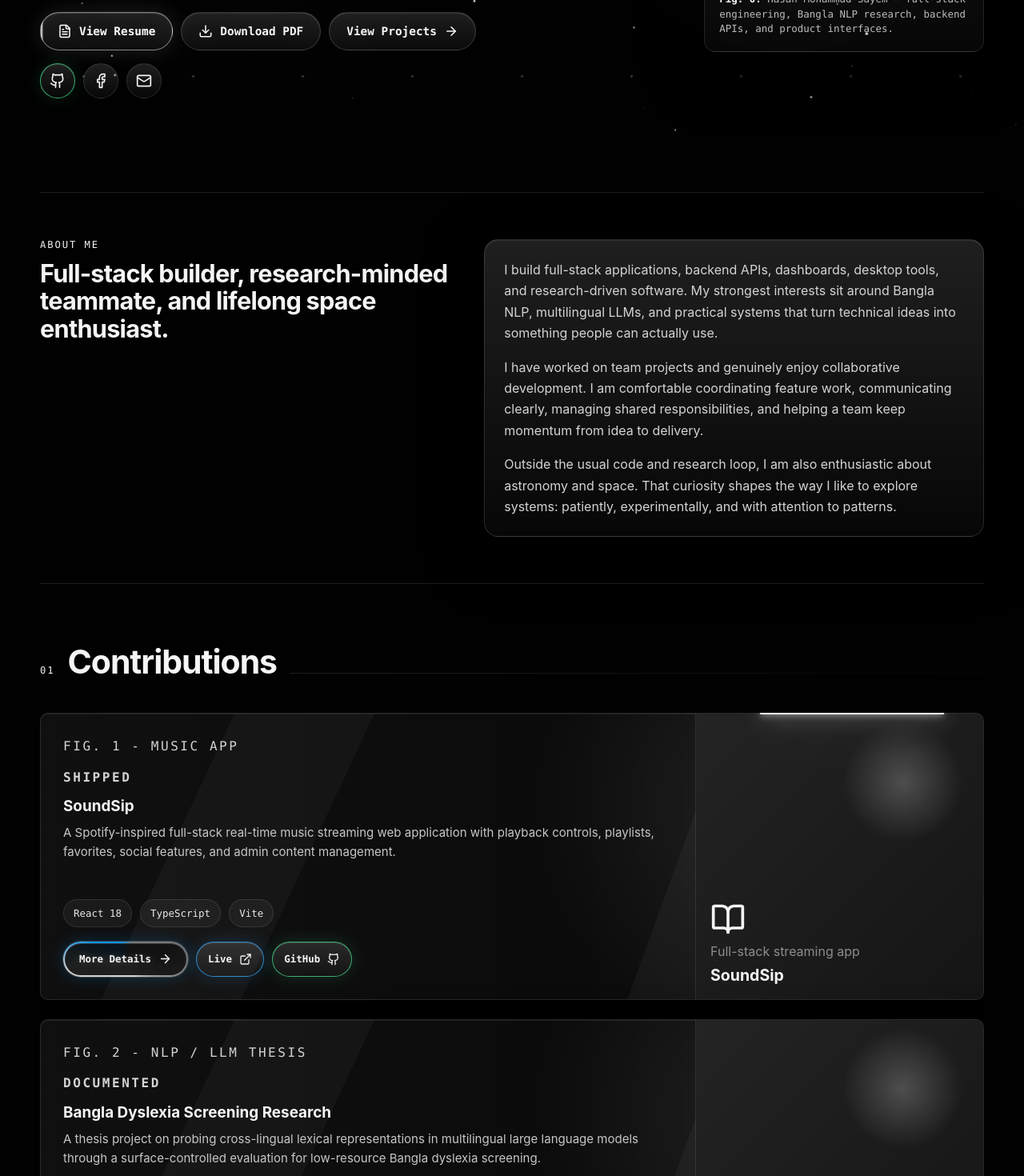
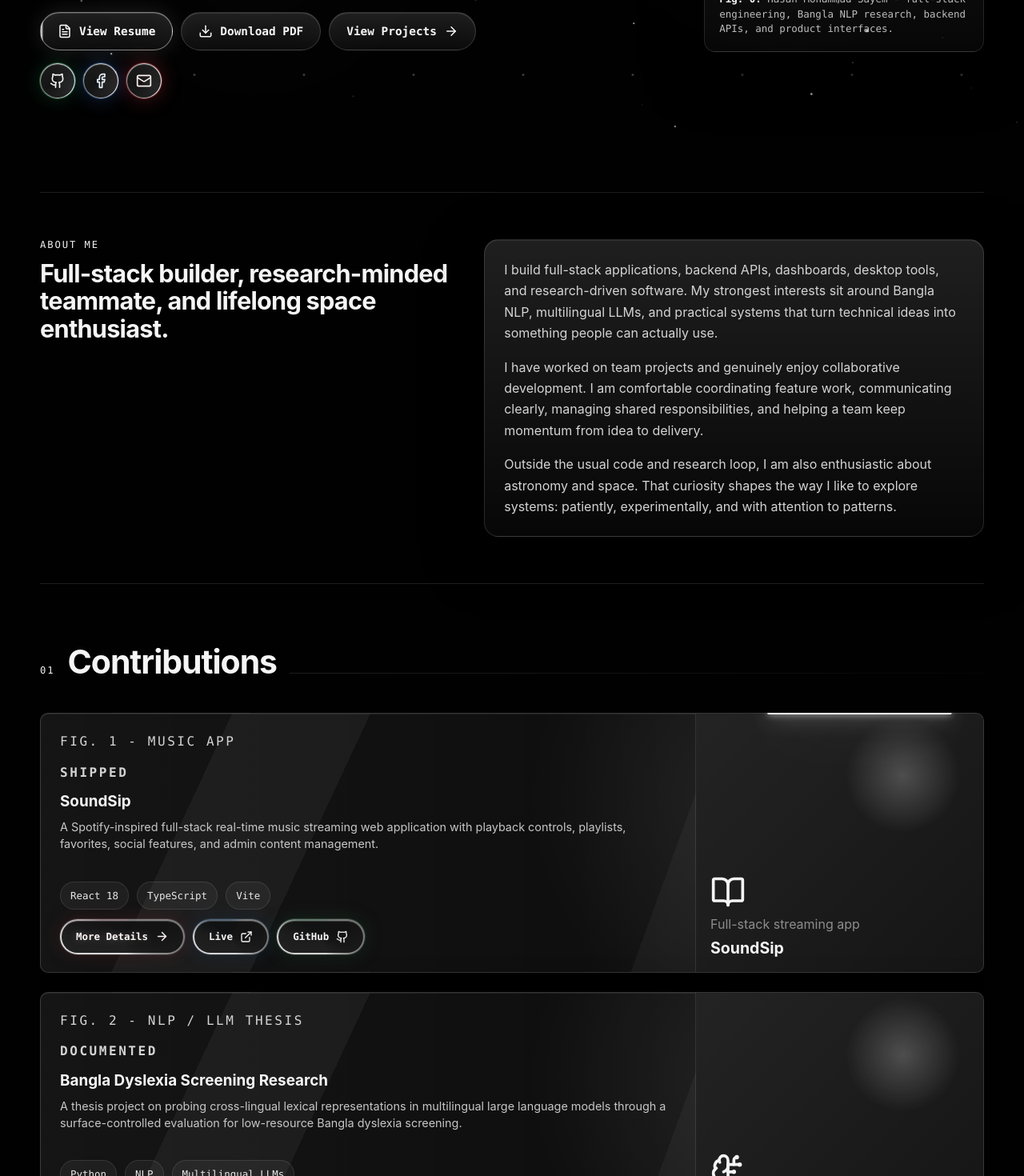
Before and after one commit to SayemHasan74/Portfolio, a React (Vite) app: page / in a window 1280 px wide. Shown: the part 560-2030 px from the top of the page at 80% size. Built offline with nearby package versions, Linux system fonts and the light colour scheme.

Commit message:
Refine portfolio UI polish

```diff
--- a/src/main.jsx
+++ b/src/main.jsx
@@ -328,6 +328,7 @@ function App() {
         <Hero />
         <About />
         <Projects />
+        <NowBuilding />
         <Skills />
         <Education />
         <Contact />
@@ -340,7 +341,7 @@ function App() {
 function useDynamicPageEffects() {
   useEffect(() => {
     const revealItems = document.querySelectorAll(
-      ".reveal, .project-card, .stack-row, .season-timeline article, .contact-list a, .research-chips span, .hero-actions a"
+      ".reveal, .project-card, .stack-row, .season-timeline article, .build-timeline article, .contact-list a, .research-chips span, .hero-actions a"
     );
 
     const observer = new IntersectionObserver(
@@ -359,31 +360,35 @@ function useDynamicPageEffects() {
       observer.observe(item);
     });
 
-    const timeline = document.querySelector(".season-timeline");
-    const timelineItems = timeline ? [...timeline.querySelectorAll("article")] : [];
+    const timelines = [...document.querySelectorAll(".season-timeline, .build-timeline")];
 
     const updateTimeline = () => {
-      if (!timeline) return;
+      const viewportAnchor = window.innerHeight * 0.48;
 
-      const rect = timeline.getBoundingClientRect();
-      const viewportAnchor = window.innerHeight * 0.48;
-      const progress = Math.min(1, Math.max(0, (viewportAnchor - rect.top) / Math.max(rect.height, 1)));
-      timeline.style.setProperty("--timeline-progress", `${progress * 100}%`);
+      timelines.forEach((timeline) => {
+        const rect = timeline.getBoundingClientRect();
+        const progress = Math.min(1, Math.max(0, (viewportAnchor - rect.top) / Math.max(rect.height, 1)));
+        timeline.style.setProperty("--timeline-progress", `${progress * 100}%`);
 
-      timelineItems.forEach((item) => {
-        const itemRect = item.getBoundingClientRect();
-        item.classList.toggle("is-active", itemRect.top < viewportAnchor);
+        timeline.querySelectorAll("article").forEach((item) => {
+          const itemRect = item.getBoundingClientRect();
+          item.classList.toggle("is-active", itemRect.top < viewportAnchor);
+        });
       });
     };
 
     updateTimeline();
+    requestAnimationFrame(updateTimeline);
+    setTimeout(updateTimeline, 120);
     window.addEventListener("scroll", updateTimeline, { passive: true });
     window.addEventListener("resize", updateTimeline);
+    window.addEventListener("hashchange", updateTimeline);
 
     return () => {
       observer.disconnect();
       window.removeEventListener("scroll", updateTimeline);
       window.removeEventListener("resize", updateTimeline);
+      window.removeEventListener("hashchange", updateTimeline);
     };
   }, []);
 }
@@ -709,6 +714,53 @@ function Projects() {
   );
 }
 
+function NowBuilding() {
+  const buildingItems = [
+    {
+      title: "Bangla SMS Smishing Detection",
+      meta: "AI / Security",
+      description:
+        "Reuses my thesis' probing methodology - RSA, causal ablation, multi-model probing - for detecting smishing and spam patterns in Bangla SMS text, using BanglaBarta as the primary dataset.",
+      progress: 60,
+      note: "Dataset prep complete; probing pipeline next",
+    },
+    {
+      title: "Football Live Match Tracker",
+      meta: "PWA",
+      description:
+        "Real-time La Liga and Champions League score tracker built as a PWA, tuned to Bangladesh Standard Time, with backend caching to stay within free-tier sports API limits.",
+      progress: 35,
+      note: "Backend caching layer in progress",
+    },
+  ];
+
+  return (
+    <section id="now-building" className="section now-building-section reveal">
+      <div className="build-panel">
+        <div className="build-heading">
+          <span>Current Work</span>
+          <h2>Now Building</h2>
+        </div>
+        <div className="build-timeline">
+          {buildingItems.map((item) => (
+            <article className="build-card" key={item.title}>
+              <div className="build-card-top">
+                <span className="build-status">In Progress</span>
+              </div>
+              <h3>{item.title}</h3>
+              <p>{item.description}</p>
+              <div className="build-progress" style={{ "--progress": `${item.progress}%` }} aria-label={`${item.title} progress ${item.progress}%`}>
+                <span style={{ width: `${item.progress}%` }}></span>
+              </div>
+              <small>{item.note}</small>
+            </article>
+          ))}
+        </div>
+      </div>
+    </section>
+  );
+}
+
 function ProjectVisual({ project }) {
   if (project.image) {
     return <img className="project-image" src={project.image} alt={`${project.name} screenshot`} />;
--- a/src/styles.css
+++ b/src/styles.css
@@ -16,6 +16,7 @@
   --accent-soft: #f3f3f3;
   --live-blue: #2da8ff;
   --github-green: #44e38d;
+  --progress-blue: #58b7ff;
   --mono: "IBM Plex Mono", "SFMono-Regular", Consolas, "Liberation Mono", monospace;
   --serif: "Inter", "Manrope", "Segoe UI", ui-sans-serif, system-ui, sans-serif;
   --shadow: 0 22px 70px rgba(0, 0, 0, 0.58);
@@ -213,6 +214,7 @@ main,
 }
 
 .section {
+  scroll-margin-top: 96px;
   width: min(1180px, calc(100% - 44px));
   margin: 0 auto;
   padding: 76px 0;
@@ -234,6 +236,7 @@ main,
 .project-card,
 .stack-row,
 .season-timeline article,
+.build-timeline article,
 .contact-list a,
 .research-chips span,
 .hero-actions a {
@@ -251,6 +254,7 @@ main,
 .project-card.is-visible,
 .stack-row.is-visible,
 .season-timeline article.is-visible,
+.build-timeline article.is-visible,
 .contact-list a.is-visible,
 .research-chips span.is-visible,
 .hero-actions a.is-visible {
@@ -471,19 +475,19 @@ h3 {
 }
 
 .live-link {
-  border-color: rgba(45, 168, 255, 0.74);
+  border-color: color-mix(in srgb, var(--live-blue) 74%, transparent);
   color: #f7fbff;
   box-shadow:
     inset 0 1px rgba(255, 255, 255, 0.18),
-    0 0 22px rgba(45, 168, 255, 0.18);
+    0 0 22px color-mix(in srgb, var(--live-blue) 18%, transparent);
 }
 
 .github-link {
-  border-color: rgba(68, 227, 141, 0.72);
+  border-color: color-mix(in srgb, var(--github-green) 72%, transparent);
   color: #f6fff9;
   box-shadow:
     inset 0 1px rgba(255, 255, 255, 0.16),
-    0 0 22px rgba(68, 227, 141, 0.16);
+    0 0 22px color-mix(in srgb, var(--github-green) 16%, transparent);
 }
 
 .primary-button:hover,
@@ -510,15 +514,50 @@ h3 {
   place-items: center;
   width: 44px;
   height: 44px;
-  border: 1px solid var(--line);
+  border: 1px solid rgba(255, 255, 255, 0.34);
   border-radius: 50%;
-  background: var(--glass);
+  background:
+    linear-gradient(rgba(10, 10, 10, 0.9), rgba(10, 10, 10, 0.9)) padding-box,
+    conic-gradient(from var(--button-line-angle, 0deg), rgba(255, 255, 255, 0.92), rgba(255, 255, 255, 0.22), rgba(255, 255, 255, 0.72), rgba(255, 255, 255, 0.92)) border-box;
   overflow: hidden;
+  box-shadow:
+    inset 0 1px rgba(255, 255, 255, 0.18),
+    inset 0 -14px 24px rgba(255, 255, 255, 0.035),
+    0 0 18px rgba(255, 255, 255, 0.12);
+  animation: buttonOrbit 5.2s linear infinite;
 }
 
 .social-row a:first-child {
-  border-color: rgba(68, 227, 141, 0.72);
-  box-shadow: inset 0 1px rgba(255, 255, 255, 0.12), 0 0 22px rgba(68, 227, 141, 0.15);
+  box-shadow:
+    inset 0 1px rgba(255, 255, 255, 0.22),
+    inset 0 -14px 24px rgba(255, 255, 255, 0.04),
+    0 0 0 1px color-mix(in srgb, var(--github-green) 32%, transparent),
+    0 0 26px color-mix(in srgb, var(--github-green) 20%, transparent);
+}
+
+.social-row a:nth-child(2) {
+  color: #eaf3ff;
+  box-shadow:
+    inset 0 1px rgba(255, 255, 255, 0.2),
+    inset 0 -14px 24px rgba(255, 255, 255, 0.035),
+    0 0 0 1px rgba(77, 151, 255, 0.32),
+    0 0 26px rgba(77, 151, 255, 0.28);
+}
+
+.social-row a:nth-child(3) {
+  color: #fff0f0;
+  box-shadow:
+    inset 0 1px rgba(255, 255, 255, 0.2),
+    inset 0 -14px 24px rgba(255, 255, 255, 0.035),
+    0 0 0 1px rgba(255, 74, 88, 0.38),
+    0 0 26px rgba(255, 74, 88, 0.3);
+}
+
+.project-page-nav a[href*="github"],
+.resume-contact-card a[href*="github"] {
+  border-color: color-mix(in srgb, var(--github-green) 72%, transparent);
+  color: #f6fff9;
+  box-shadow: inset 0 1px rgba(255, 255, 255, 0.12), 0 0 22px color-mix(in srgb, var(--github-green) 15%, transparent);
 }
 
 .hero-stage {
@@ -650,6 +689,190 @@ h3 {
   margin-bottom: 0;
 }
 
+.now-building-section {
+  padding-top: 26px;
+}
+
+.build-panel {
+  position: relative;
+  padding: 0;
+  background: transparent;
+  box-shadow: none;
+}
+
+.build-heading {
+  display: flex;
+  align-items: center;
+  gap: 20px;
+  margin-bottom: 34px;
+}
+
+.build-heading span,
+.build-card-top,
+.build-card small {
+  color: var(--muted);
+  font-family: var(--mono);
+  font-size: 0.72rem;
+}
+
+.build-heading span {
+  flex: 0 0 auto;
+  letter-spacing: 0.1em;
+  text-transform: uppercase;
+}
+
+.build-heading h2 {
+  margin: 0;
+  font-size: clamp(1.45rem, 2.5vw, 2.15rem);
+}
+
+.build-heading::after {
+  content: "";
+  flex: 1 1 auto;
+  height: 1px;
+  background: var(--line);
+}
+
+.build-timeline {
+  --timeline-progress: 0%;
+  position: relative;
+  display: grid;
+  gap: 34px;
+  padding-left: 42px;
+}
+
+.build-timeline::before,
+.build-timeline::after {
+  content: "";
+  position: absolute;
+  left: 8px;
+  top: 8px;
+  width: 2px;
+  border-radius: 999px;
+}
+
+.build-timeline::before {
+  bottom: 8px;
+  background: rgba(255, 255, 255, 0.13);
+}
+
+.build-timeline::after {
+  height: var(--timeline-progress);
+  max-height: calc(100% - 16px);
+  background: #fff;
+  box-shadow: var(--glow);
+  transition: height 160ms linear;
+}
+
+.build-card {
+  position: relative;
+  max-width: 840px;
+  padding: 0 0 2px;
+  border: 0;
+  background: transparent;
+  box-shadow: none;
+}
+
+.build-card::before {
+  content: "";
+  position: absolute;
+  left: -42px;
+  top: 4px;
+  z-index: 1;
+  width: 16px;
+  height: 16px;
+  border: 1px solid rgba(255, 255, 255, 0.34);
+  border-radius: 50%;
+  background: #111;
+  transition: background 180ms ease, box-shadow 180ms ease, border-color 180ms ease;
+}
+
+.build-card.is-active::before {
+  border-color: #fff;
+  background: #fff;
+  box-shadow: var(--glow);
+}
+
+.build-card-top {
+  display: flex;
+  align-items: center;
+  justify-content: flex-start;
+  gap: 14px;
+  margin-bottom: 10px;
+}
+
+.build-status {
+  color: var(--accent-soft);
+  font-weight: 900;
+}
+
+.build-card h3 {
+  margin: 0 0 8px;
+}
+
+.build-card p {
+  max-width: 760px;
+  min-height: 0;
+  margin-bottom: 14px;
+  border: 0;
+  border-radius: 0;
+  padding: 0;
+  background: transparent;
+  color: var(--body);
+  font-size: 1rem;
+  line-height: 1.62;
+  box-shadow: none;
+}
+
+.build-progress {
+  position: relative;
+  max-width: 520px;
+  height: 18px;
+  margin: 3px 0 8px;
+  border-radius: 999px;
+  overflow: hidden;
+  background: transparent;
+}
+
+.build-progress span {
+  display: block;
+  position: relative;
+  top: 8px;
+  height: 3px;
+  border-radius: inherit;
+  background:
+    linear-gradient(90deg, rgba(255, 255, 255, 0.16), rgba(255, 255, 255, 0.95) 16%, var(--progress-blue) 72%, rgba(255, 255, 255, 0.92));
+  box-shadow:
+    0 0 8px rgba(255, 255, 255, 0.76),
+    0 0 22px color-mix(in srgb, var(--progress-blue) 42%, transparent),
+    0 0 70px color-mix(in srgb, var(--progress-blue) 22%, transparent);
+}
+
+.build-progress::before {
+  content: "";
+  position: absolute;
+  left: 0;
+  right: 0;
+  top: 8px;
+  height: 3px;
+  border-radius: inherit;
+  background: rgba(255, 255, 255, 0.08);
+}
+
+.build-progress span::after {
+  content: "";
+  position: absolute;
+  top: -11px;
+  right: -18px;
+  width: 70px;
+  height: 25px;
+  border-radius: 999px;
+  background: radial-gradient(ellipse at 62% 50%, rgba(255, 255, 255, 0.78), rgba(88, 183, 255, 0.18) 36%, transparent 70%);
+  filter: blur(4px);
+  opacity: 0.9;
+  animation: beamPulse 2.8s ease-in-out infinite;
+}
+
 .project-grid {
   position: relative;
   display: grid;
@@ -668,13 +891,13 @@ h3 {
   z-index: 1;
   display: grid;
   grid-template-columns: minmax(0, 1fr) minmax(320px, 0.44fr);
-  min-height: 250px;
-  border: 1px solid rgba(255, 255, 255, 0.105);
+  min-height: 218px;
+  border: 1px solid rgba(255, 255, 255, 0.15);
   border-radius: 10px;
   background:
-    linear-gradient(115deg, transparent 0 18%, rgba(255, 255, 255, 0.032) 18% 31%, transparent 31% 100%),
-    linear-gradient(270deg, rgba(255, 255, 255, 0.055), rgba(255, 255, 255, 0.018) 44%, rgba(255, 255, 255, 0.038)),
-    rgba(8, 8, 8, 0.78);
+    linear-gradient(115deg, transparent 0 18%, rgba(255, 255, 255, 0.046) 18% 31%, transparent 31% 100%),
+    linear-gradient(270deg, rgba(255, 255, 255, 0.075), rgba(255, 255, 255, 0.026) 44%, rgba(255, 255, 255, 0.052)),
+    rgba(10, 10, 10, 0.82);
   box-shadow:
     0 18px 56px rgba(0, 0, 0, 0.42),
     inset 0 1px rgba(255, 255, 255, 0.08);
@@ -706,7 +929,7 @@ h3 {
 .visual-card {
   width: 100%;
   height: 100%;
-  min-height: 250px;
+  min-height: 218px;
   background: #111;
 }
 
@@ -721,7 +944,7 @@ h3 {
   display: flex;
   flex: 1;
   flex-direction: column;
-  padding: 28px;
+  padding: 22px 24px;
 }
 
 .project-status {
@@ -735,20 +958,20 @@ h3 {
 
 .project-card p:not(.card-eyebrow):not(.project-status) {
   color: #c7c7c7;
-  font-size: 0.94rem;
-  line-height: 1.58;
+  font-size: 0.9rem;
+  line-height: 1.46;
 }
 
 .mini-feature-row {
-  margin-top: 18px;
-  padding-top: 14px;
+  margin-top: 12px;
+  padding-top: 10px;
 }
 
 .project-card-actions {
   display: flex;
   flex-wrap: wrap;
   gap: 10px;
-  margin-top: 18px;
+  margin-top: 12px;
 }
 
 .details-link {
@@ -764,19 +987,53 @@ h3 {
   min-height: 44px;
   border: 2px solid transparent;
   padding: 0 18px;
+  color: #fff5f5;
   background:
     linear-gradient(rgba(10, 10, 10, 0.92), rgba(10, 10, 10, 0.92)) padding-box,
-    conic-gradient(from var(--button-line-angle, 0deg), rgba(255, 255, 255, 0.82) 0 18%, rgba(0, 154, 255, 0.95) 28% 40%, rgba(255, 255, 255, 0.42) 52% 72%, rgba(255, 255, 255, 0.82) 88% 100%) border-box;
+    conic-gradient(from var(--button-line-angle, 0deg), rgba(255, 255, 255, 0.84) 0 18%, rgba(150, 130, 134, 0.96) 28% 42%, rgba(255, 255, 255, 0.44) 54% 72%, rgba(255, 255, 255, 0.84) 88% 100%) border-box;
   box-shadow:
     inset 0 1px rgba(255, 255, 255, 0.18),
     inset 0 -16px 24px rgba(255, 255, 255, 0.035),
-    0 0 0 1px rgba(255, 255, 255, 0.18),
-    0 0 20px rgba(0, 154, 255, 0.22);
+    0 0 0 1px rgba(150, 130, 134, 0.26),
+    0 0 22px rgba(112, 36, 42, 0.3);
   text-shadow: 0 0 12px rgba(255, 255, 255, 0.28);
   animation: buttonOrbit 4.4s linear infinite;
 }
 
+.project-card-actions .live-link,
+.project-card-actions .github-link {
+  min-height: 44px;
+  border: 2px solid transparent;
+  padding: 0 18px;
+  background:
+    linear-gradient(rgba(10, 10, 10, 0.92), rgba(10, 10, 10, 0.92)) padding-box,
+    conic-gradient(from var(--button-line-angle, 0deg), rgba(255, 255, 255, 0.82) 0 18%, var(--action-tint) 28% 42%, rgba(255, 255, 255, 0.44) 54% 72%, rgba(255, 255, 255, 0.82) 88% 100%) border-box;
+  box-shadow:
+    inset 0 1px rgba(255, 255, 255, 0.18),
+    inset 0 -16px 24px rgba(255, 255, 255, 0.035),
+    0 0 0 1px var(--action-edge),
+    0 0 22px var(--action-glow);
+  animation: buttonOrbit 4.4s linear infinite;
+}
+
+.project-card-actions .live-link {
+  --action-tint: rgba(87, 105, 125, 0.96);
+  --action-edge: rgba(87, 105, 125, 0.34);
+  --action-glow: rgba(24, 56, 92, 0.34);
+}
+
+.project-card-actions .github-link {
+  --action-tint: rgba(102, 126, 113, 0.96);
+  --action-edge: rgba(102, 126, 113, 0.34);
+  --action-glow: rgba(24, 80, 48, 0.34);
+}
+
 .project-card-actions .details-link:not(.live-link):not(.github-link)::after {
+  content: none;
+}
+
+.project-card-actions .live-link::after,
+.project-card-actions .github-link::after {
   content: none;
 }
 
@@ -785,15 +1042,26 @@ h3 {
   box-shadow:
     inset 0 1px rgba(255, 255, 255, 0.24),
     inset 0 -16px 24px rgba(255, 255, 255, 0.045),
-    0 0 0 1px rgba(255, 255, 255, 0.2),
+    0 0 0 1px rgba(150, 130, 134, 0.34),
     0 0 10px rgba(255, 255, 255, 0.42),
-    0 0 28px rgba(0, 154, 255, 0.34);
+    0 0 28px rgba(112, 36, 42, 0.36);
+}
+
+.project-card-actions .live-link:hover,
+.project-card-actions .github-link:hover {
+  border-color: transparent;
+  box-shadow:
+    inset 0 1px rgba(255, 255, 255, 0.24),
+    inset 0 -16px 24px rgba(255, 255, 255, 0.045),
+    0 0 0 1px var(--action-edge),
+    0 0 10px rgba(255, 255, 255, 0.4),
+    0 0 28px var(--action-glow);
 }
 
 .project-visual-wrap {
   position: relative;
   z-index: 1;
-  min-height: 250px;
+  min-height: 218px;
   border-left: 1px solid rgba(255, 255, 255, 0.075);
   background:
     linear-gradient(115deg, rgba(255, 255, 255, 0.034), transparent 42%),
@@ -1182,6 +1450,11 @@ h3 {
   50% { transform: translateX(0) scaleX(1); }
 }
 
+@keyframes beamPulse {
+  0%, 100% { transform: translateX(-8px) scaleX(0.92); opacity: 0.55; }
+  50% { transform: translateX(8px) scaleX(1.12); opacity: 1; }
+}
+
 @keyframes orbitLine {
   to { --line-angle: 360deg; }
 }
@@ -1215,6 +1488,18 @@ h3 {
     animation-iteration-count: 1 !important;
     scroll-behavior: auto !important;
     transition-duration: 0.01ms !important;
+  }
+
+  .reveal,
+  .project-card,
+  .stack-row,
+  .season-timeline article,
+  .build-timeline article,
+  .contact-list a,
+  .research-chips span,
+  .hero-actions a {
+    opacity: 1 !important;
+    transform: none !important;
   }
 }
 
@@ -1302,12 +1587,14 @@ h3 {
     overflow-wrap: anywhere;
   }
 
+  .build-heading,
   .numbered-heading {
     align-items: flex-start;
     flex-direction: column;
     gap: 10px;
   }
 
+  .build-heading::after,
   .numbered-heading::after {
     width: 100%;
     flex: none;
```
